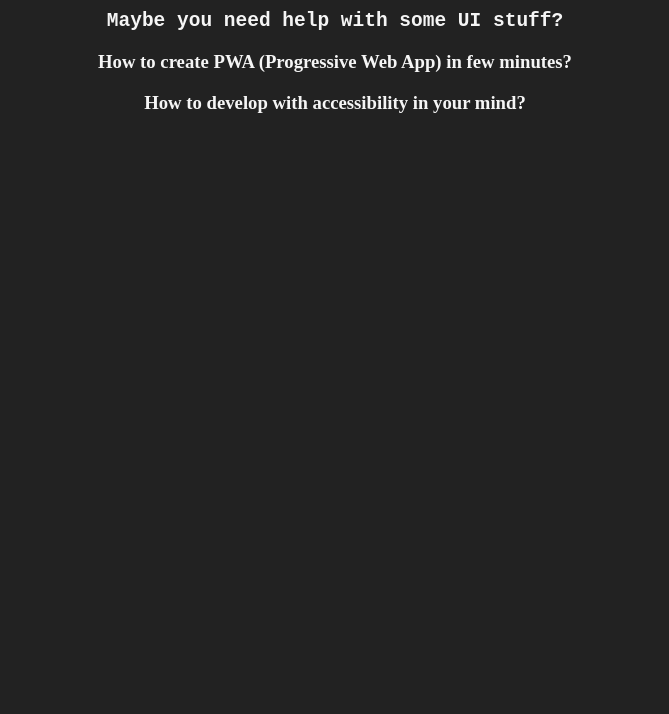
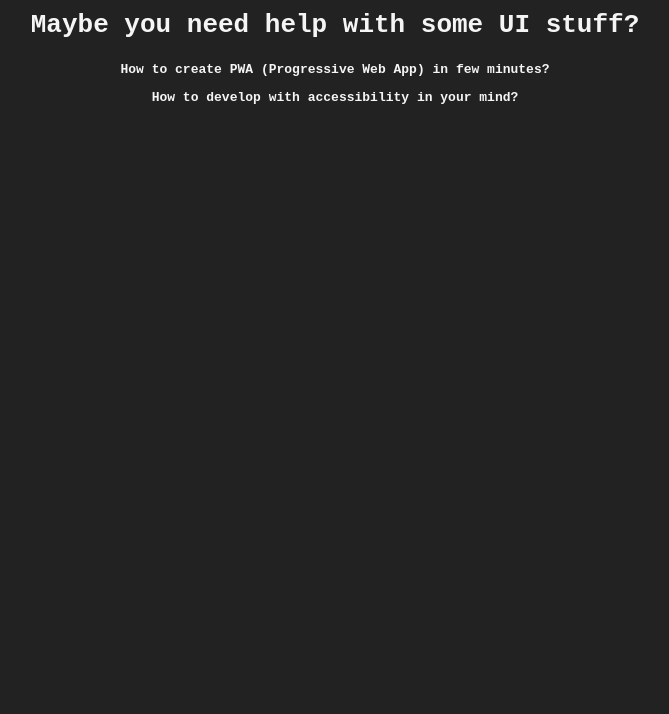
Before and after one commit to thisisui/thisisui, a plain HTML site: page index.html in a window 1280 px wide. Shown: the part 86-800 px from the top of the page, without its empty margins (305-974 px from the left). Drawn offline with Linux system fonts and the light colour scheme.

Commit message:
added fonts sizes

```diff
--- a/index.html
+++ b/index.html
@@ -28,8 +28,17 @@
             font-size: 300%;
         }
 
+        h2 {
+            font-size: 200%;
+        }
+
+        h3 {
+            font-size: 100%;
+        }
+
         h1,
-        h2 {
+        h2,
+        h3 {
             font-family: monospace;
         }
     </style>
```
